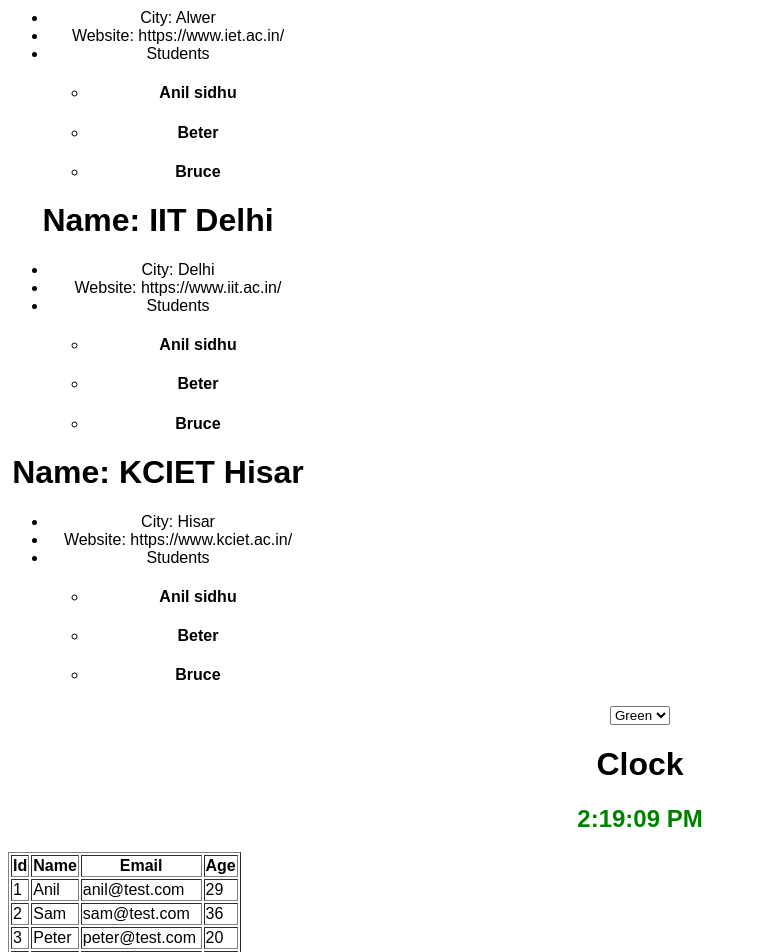
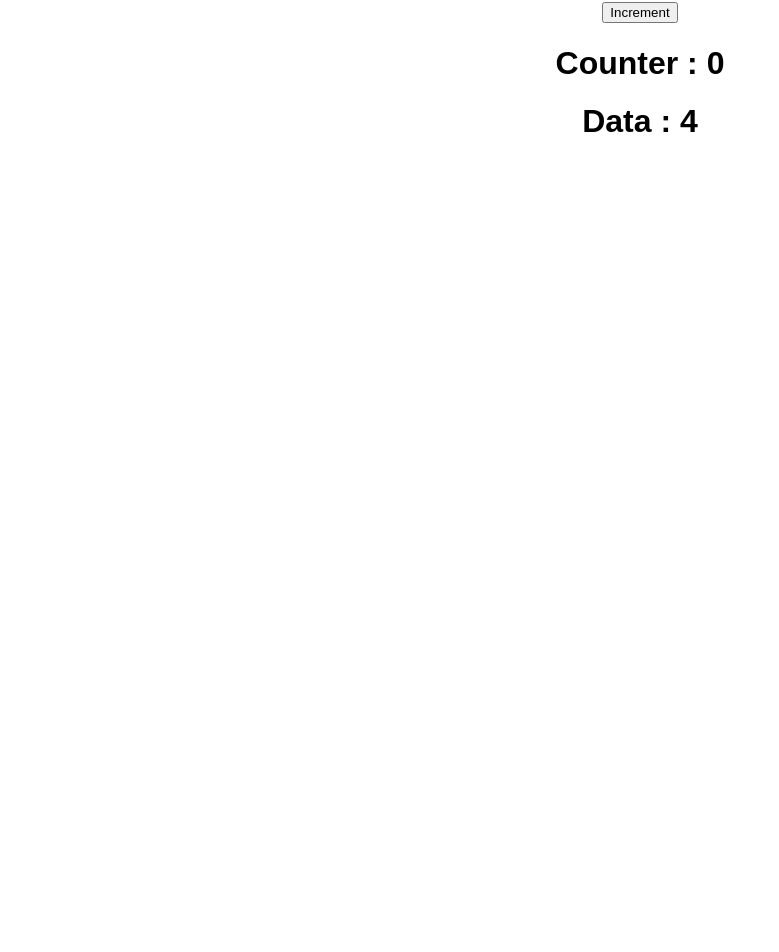
Before and after one commit to shivrajpro/react-step-by-step, a React (Vite) app: page / in a window 1280 px wide. Shown: the part 213-1165 px from the top of the page, without its empty margins (0-779 px from the left). After the commit the page ends 800 px from the top, so only its background shows below. Built offline with nearby package versions, Linux system fonts and the light colour scheme.

Commit message:
lifecycle hooks in react

```diff
--- a/src/App.jsx
+++ b/src/App.jsx
@@ -1,147 +1,40 @@
-import { useState } from "react";
-import Clock from "./Clock";
+import { useEffect, useState } from "react";
 import "./styles.css";
-import User from "./User";
-import College from "./College";
+import Counter from "./Counter";
 
 export default function App() {
-  const userData = [
-    {
-      name: "Anil",
-      age: 29,
-      email: "anil@test.com",
-      id: 1,
-    },
-    {
-      name: "Sam",
-      age: 36,
-      email: "sam@test.com",
-      id: 2,
-    },
-    {
-      name: "Peter",
-      age: 20,
-      email: "peter@test.com",
-      id: 3,
-    },
-    {
-      name: "Bruce",
-      age: 50,
-      email: "bruce@test.com",
-      id: 4,
-    },
-  ];
-  const collegeData = [
-    {
-      name: "IET Alwer",
-      city: "Alwer",
-      website: "https://www.iet.ac.in/",
-      student: [
-        {
-          name: "Anil sidhu",
-          age: 29,
-          email: "anil@test.com",
-        },
-        {
-          name: "Beter",
-          age: 20,
-          email: "peter@test.com",
-        },
-        {
-          name: "Bruce",
-          age: 25,
-          email: "bruce@test.com",
-        },
-      ],
-    },
-    {
-      name: "IIT Delhi",
-      city: "Delhi",
-      website: "https://www.iit.ac.in/",
-      student: [
-        {
-          name: "Anil sidhu",
-          age: 29,
-          email: "anil@test.com",
-        },
-        {
-          name: "Beter",
-          age: 20,
-          email: "peter@test.com",
-        },
-        {
-          name: "Bruce",
-          age: 25,
-          email: "bruce@test.com",
-        },
-      ],
-    },
-    {
-      name: "KCIET Hisar",
-      city: "Hisar",
-      website: "https://www.kciet.ac.in/",
-      student: [
-        {
-          name: "Anil sidhu",
-          age: 29,
-          email: "anil@test.com",
-        },
-        {
-          name: "Beter",
-          age: 20,
-          email: "peter@test.com",
-        },
-        {
-          name: "Bruce",
-          age: 25,
-          email: "bruce@test.com",
-        },
-      ],
-    },
-  ];
+  const [count, setCount] = useState(0);
+  const [data, setData] = useState(4);
 
-  const [color, setColor] = useState("green");
+  function counterFunction() {
+    console.log("counterFunction", count);
+  }
+
+  function dataFunction() {
+    console.log("dataFunction", data);
+  }
+
+  useEffect(() => {
+    counterFunction();
+  }, [count]);
+
+  useEffect(() => {
+    dataFunction();
+  }, [count, data]);
+
+  function callOnce() {
+    console.log("callOnce called");
+  }
+
+  // callOnce();
   return (
     <div className="App">
       <h1>Hello CodeSandbox</h1>
       <h2>Start editing to see some magic happen!</h2>
+      <button onClick={() => setCount(count + 1)}>Count {count}</button>
+      <button onClick={() => setData(data + 1)}>Data {data}</button>
 
-      <h2>College Details</h2>
-      {collegeData.map((clg, index) => {
-        return <College key={index} college={clg} />;
-      })}
-      <select value={color} onChange={(evt) => setColor(evt.target.value)}>
-        <option value="red">Red</option>
-        <option value="green">Green</option>
-        <option value="blue">Blue</option>
-      </select>
-
-      <Clock color={color} />
-      {/* <FormControls /> */}
-      <table border="1">
-        <thead>
-          <tr>
-            <th>Id</th>
-            <th>Name</th>
-            <th>Email</th>
-            <th>Age</th>
-          </tr>
-        </thead>
-        <tbody>
-          {userData.map((user) => (
-            <tr key={user.id}>
-              <td>{user.id}</td>
-              <td>{user.name}</td>
-              <td>{user.email}</td>
-              <td>{user.age}</td>
-            </tr>
-          ))}
-        </tbody>
-      </table>
-
-      {userData.map((user) => (
-        <User key={user.id} user={user} />
-      ))}
+      {count < 5 ? <Counter counter={count} data={data} /> : null}
     </div>
   );
 }
--- a/src/Counter.jsx
+++ b/src/Counter.jsx
@@ -1,12 +1,34 @@
 import React, { useState } from "react";
+import { useEffect } from "react";
 
-const Counter = () => {
+const Counter = ({ counter, data }) => {
   const [count, setCount] = useState(0);
 
+  const getCounter = () => {
+    console.log("call only");
+  };
+
+  const handleData = () => {
+    console.log("handleData called");
+  };
+
+  useEffect(() => {
+    handleData();
+  }, [data]);
+
+  getCounter();
+
+  useEffect(() => {
+    return () => {
+      console.log("======ON DESTROY=====");
+    };
+  }, []);
   return (
     <div>
-      <h1>Counter: {count}</h1>
+      <h1>Componen Count: {count}</h1>
       <button onClick={() => setCount(count + 1)}>Increment</button>
+      <h1>Counter : {counter} </h1>
+      <h1>Data : {data} </h1>
     </div>
   );
 };
```
